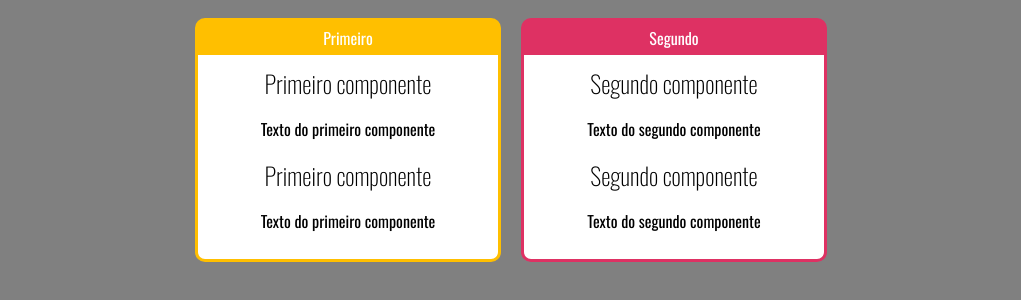
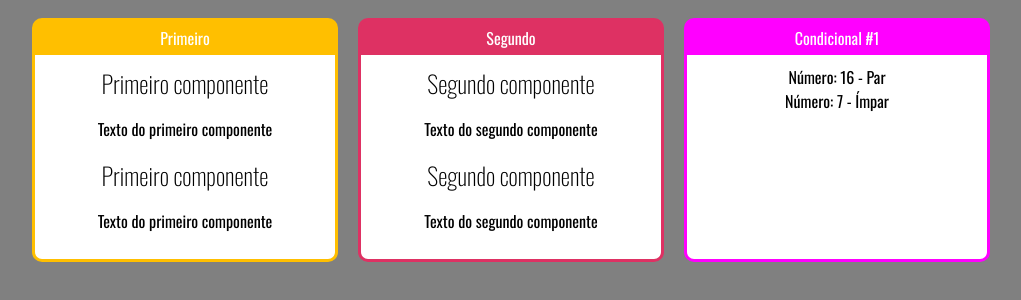
Before and after one commit to itfernandolira/react-basics-part-two, a JavaScript app: page / in a window 1280 px wide. Shown: the top 300 px of the page, without its empty margins (129-1150 px from the left). Built offline with nearby package versions, Linux system fonts and the light colour scheme.

Commit message:
Conditional Render - part 1

```diff
--- a/src/App.js
+++ b/src/App.js
@@ -1,6 +1,7 @@
 import Primeiro from "./components/basic/Primeiro";
 import Segundo from "./components/basic/Segundo";
 import Card from "./components/layout/Card";
+import ParOuImpar from "./components/basic/ParOuImpar";
 import './App.css';
 
 const app = () => {
@@ -15,6 +16,10 @@ const app = () => {
                     <Segundo />
                     <Segundo />
                 </Card>
+                <Card title="Condicional #1" color="#FF00FF">
+                    <ParOuImpar numero={16} />
+                    <ParOuImpar numero={7} />
+                </Card>
             </div>
         </div>
     )
--- /dev/null
+++ b/src/components/basic/ParOuImpar.js
@@ -0,0 +1,11 @@
+const parOuImpar = props => {
+    const ePar = props.numero % 2 === 0;
+    return (
+        <div>
+            <span>Número: {props.numero} - </span>
+            {ePar ? <span>Par</span> : <span>Ímpar</span>}
+        </div>
+    )
+}
+
+export default parOuImpar;
```
